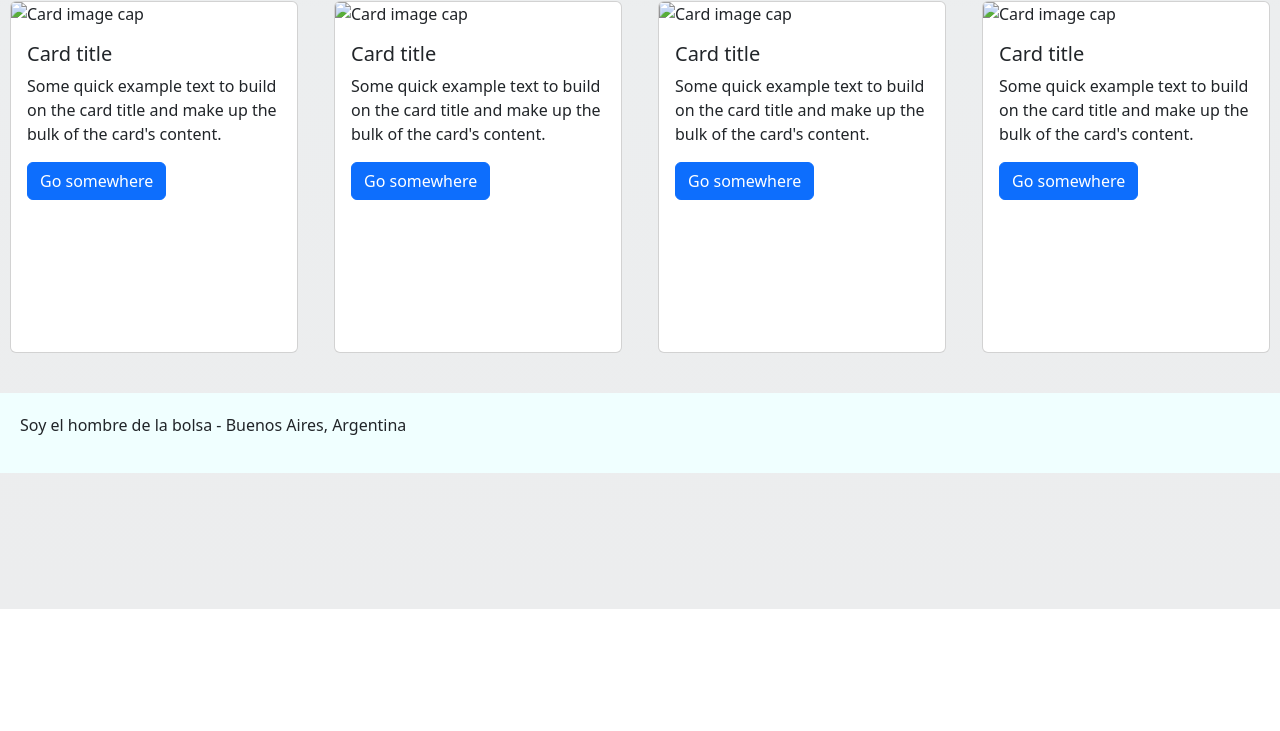
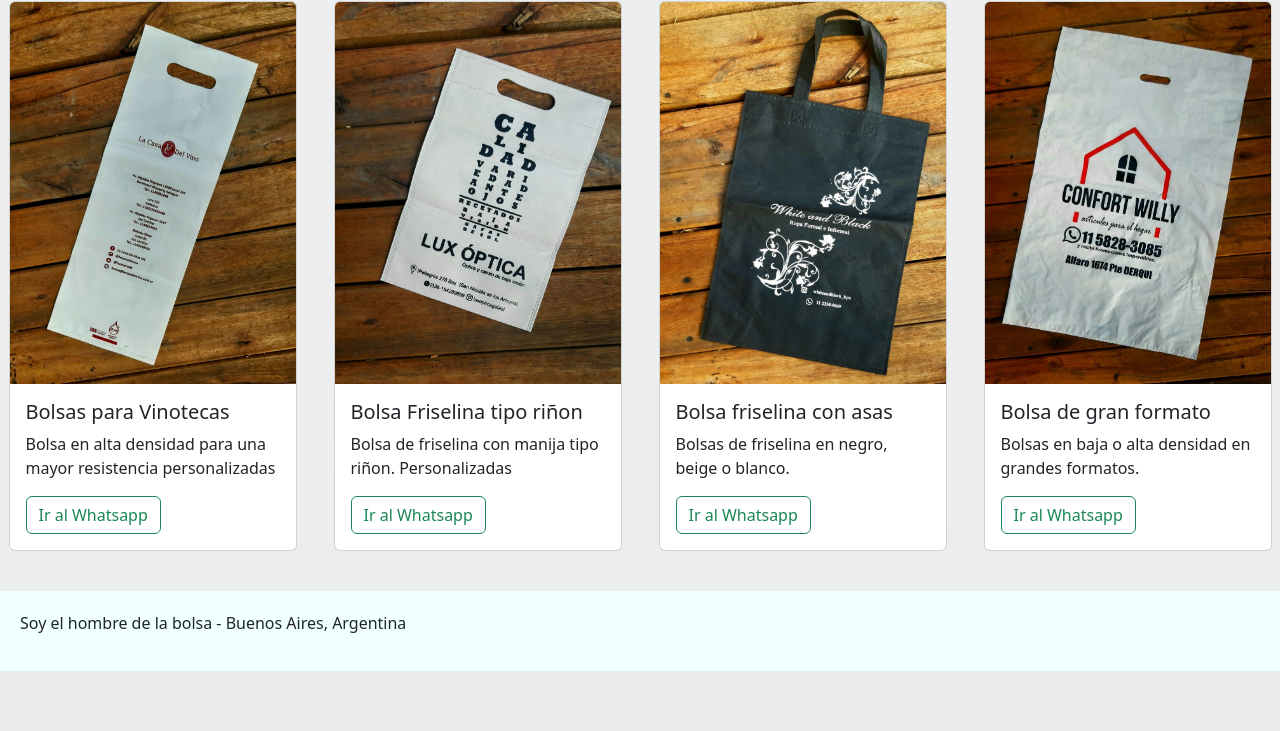
Before and after one commit to IgnacioSosa62/Proyecto-Ignacio-Sosa, a plain HTML site: page Pages/ProductosSeccion.html in a window 1280 px wide. Shown: the part 191-922 px from the top of the page. Before the commit the page ends 800 px from the top, so only its background shows below. Drawn offline with nearby package versions, Linux system fonts and the light colour scheme; a web font is replaced by a local one.

Commit message:
Ultimos arreglos

```diff
--- a/Pages/ProductosSeccion.html
+++ b/Pages/ProductosSeccion.html
@@ -9,8 +9,9 @@
     <link rel="stylesheet" href="../SASS/estilos.css">
     <link rel="preconnect" href="https://fonts.googleapis.com">
     <link rel="preconnect" href="https://fonts.gstatic.com" crossorigin>
-    <link href="https://fonts.googleapis.com/css2?family=Oswald:wght@700&family=Roboto+Condensed&display=swap"
-        rel="stylesheet">
+    <link href="https://fonts.googleapis.com/css2?family=Oswald:wght@700&family=Roboto+Condensed&display=swap"rel="stylesheet">
+    <link href="https://fonts.googleapis.com/css2?family=Arvo&display=swap" rel="stylesheet">
+    <link href="https://fonts.googleapis.com/css2?family=Anek+Latin:wght@300&display=swap" rel="stylesheet">
     <link rel="stylesheet" href="https://cdnjs.cloudflare.com/ajax/libs/animate.css/4.1.1/animate.min.css" />
     <link href="https://cdn.jsdelivr.net/npm/bootstrap@5.2.0-beta1/dist/css/bootstrap.min.css" rel="stylesheet"
         integrity="sha384-0evHe/X+R7YkIZDRvuzKMRqM+OrBnVFBL6DOitfPri4tjfHxaWutUpFmBp4vmVor" crossorigin="anonymous">
@@ -60,51 +61,47 @@
         <div>
             <h2 class="ProductoTexto">NUESTROS PRODUCTOS</h2>
         </div>
-        <section class="grid">
+
+        <section class="Contenedor-flex">
+            <div class="Card-Container">
                 <div class="card" style="width: 18rem;">
-                <img class="card-img-top" src="..." alt="Card image cap">
+                    <img class="card-img-top" src="../Img/Productos/Cava.jpeg" alt="CavaCard">
                     <div class="card-body">
-                    <h5 class="card-title">Card title</h5>
-                    <p class="card-text">Some quick example text to build on the card title and make up the bulk of the
-                        card's content.</p>
-                    <a href="#" class="btn btn-primary">Go somewhere</a>
+                        <h5 class="card-title">Bolsas para Vinotecas</h5>
+                        <p class="card-text">Bolsa en alta densidad para una mayor resistencia personalizadas</p>
+                        <a href="#" class="btn btn-outline-success">Ir al Whatsapp</a>
                     </div>
                 </div>
 
                 <div class="card" style="width: 18rem;">
-                <img class="card-img-top" src="..." alt="Card image cap">
+                    <img class="card-img-top" src="../Img/Productos/Lux.jpeg" alt="LuxCard">
                     <div class="card-body">
-                    <h5 class="card-title">Card title</h5>
-                    <p class="card-text">Some quick example text to build on the card title and make up the bulk of the
-                        card's content.</p>
-                    <a href="#" class="btn btn-primary">Go somewhere</a>
+                        <h5 class="card-title">Bolsa Friselina tipo riñon</h5>
+                        <p class="card-text">Bolsa de friselina con manija tipo riñon. Personalizadas</p>
+                        <a href="#" class="btn btn-outline-success">Ir al Whatsapp</a>
                     </div>
                 </div>
 
                 <div class="card" style="width: 18rem;">
-                <img class="card-img-top" src="..." alt="Card image cap">
+                    <img class="card-img-top" src="../Img/Productos/WaB.jpeg" alt="WabCard">
                     <div class="card-body">
-                    <h5 class="card-title">Card title</h5>
-                    <p class="card-text">Some quick example text to build on the card title and make up the bulk of the
-                        card's content.</p>
-                    <a href="#" class="btn btn-primary">Go somewhere</a>
+                        <h5 class="card-title">Bolsa friselina con asas</h5>
+                        <p class="card-text">Bolsas de friselina en negro, beige o blanco.</p>
+                        <a href="#" class="btn btn-outline-success">Ir al Whatsapp</a>
                     </div>
                 </div>
 
                 <div class="card" style="width: 18rem;">
-                <img class="card-img-top" src="..." alt="Card image cap">
+                    <img class="card-img-top" src="../Img/Productos/Willy.jpeg" alt="WillyCard">
                     <div class="card-body">
-                    <h5 class="card-title">Card title</h5>
-                    <p class="card-text">Some quick example text to build on the card title and make up the bulk of the
-                        card's content.</p>
-                    <a href="#" class="btn btn-primary">Go somewhere</a>
+                        <h5 class="card-title">Bolsa de gran formato</h5>
+                        <p class="card-text">Bolsas en baja o alta densidad en grandes formatos.</p>
+                        <a href="#" class="btn btn-outline-success">Ir al Whatsapp</a>
+                    </div>
                 </div>
             </div>
 
         </section>
-
-
-
     </main>
 
 
--- a/SASS/estilos.scss
+++ b/SASS/estilos.scss
@@ -203,12 +203,11 @@ body {
     font-family: 'Arvo', serif;
 }
 
-.grid {
-    display: grid;
-    gap: 1rem;
-    grid-auto-rows: 22rem;
-    grid-template-columns: repeat(4, 1fr);
-    justify-items: center;
+.Card-Container{
+    display: flex;
+    flex-flow: row wrap;
+    justify-content: space-around;
+    gap: 20px;
 }
 
 @media only screen and (min-width: 0px) and (max-width: 768px) {
```
Also changed, not shown: index.html (+15 -23 lines), Img/Index/Frutilla.jpeg (added), Img/Index/MonicaWood.jpeg (added), Img/Index/Scacchi.jpeg (added), Img/Productos/Cava.jpeg (added), Img/Productos/Lux.jpeg (added), Img/Productos/WaB.jpeg (added), Img/Productos/Willy.jpeg (added), SASS/estilos.css, 4 other files. Lines whose indentation alone changed are shown as unchanged.
